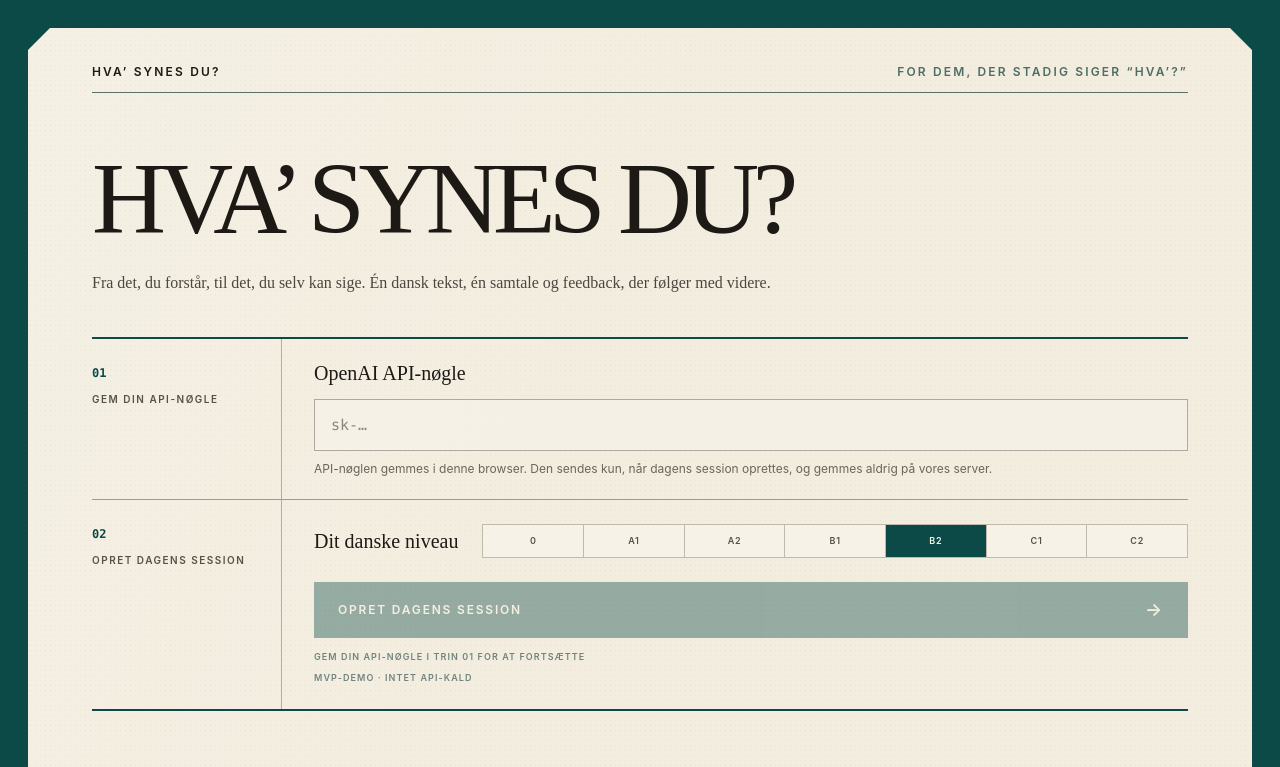
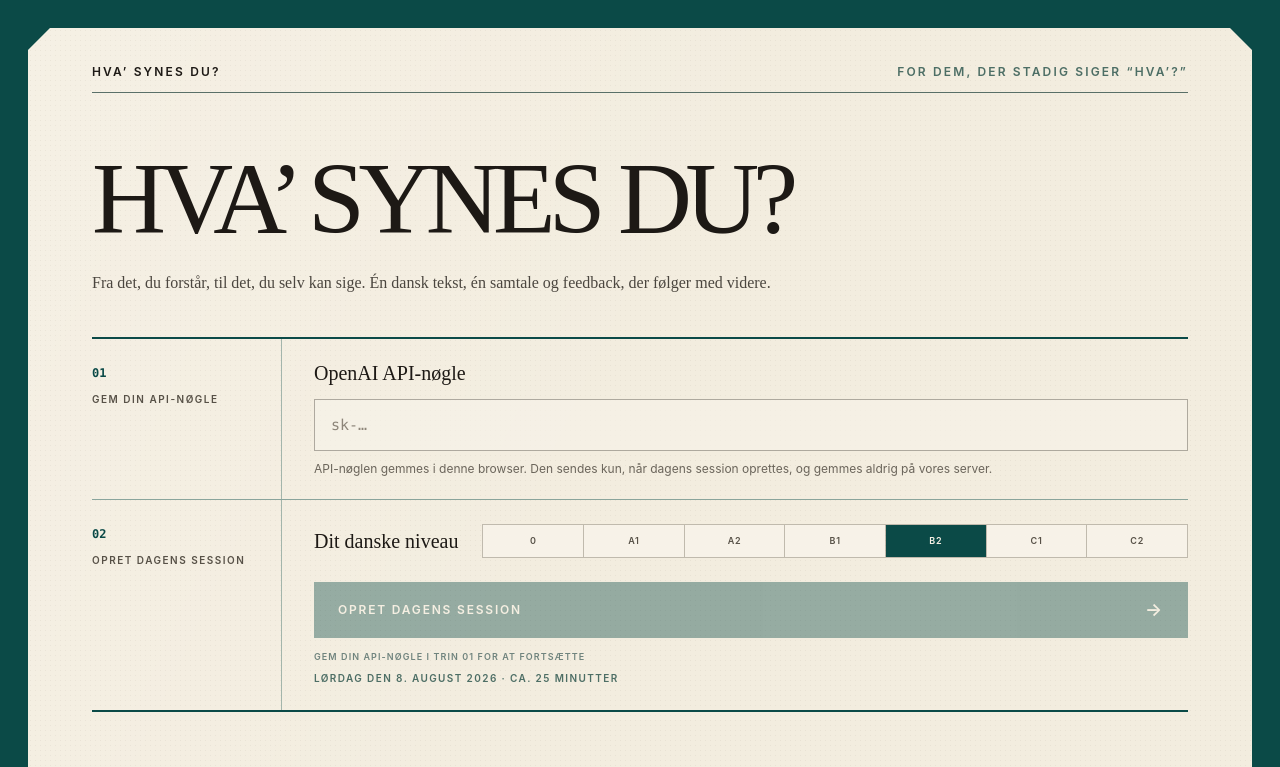
Before and after one commit to enhaohaotan/hvad-nu, a Next.js app: page /hvadsynesdu in a window 1280 px wide. Shown: the top 767 px of the page. Built offline with nearby package versions, Linux system fonts and the light colour scheme.

Commit message:
feat: show dated daily session label

```diff
--- a/app/hvadsynesdu/_components/setup-steps.tsx
+++ b/app/hvadsynesdu/_components/setup-steps.tsx
@@ -10,6 +10,7 @@ type SetupStepsProps = {
   isApiKeySaved: boolean;
   profile: LearnerProfile;
   session: LearningSession | null;
+  todayLabel: string;
   onApiKeyChange: (value: string) => void;
   onForgetApiKey: () => void;
   onProfileChange: (profile: LearnerProfile) => void;
@@ -22,6 +23,7 @@ export function SetupSteps({
   isApiKeySaved,
   profile,
   session,
+  todayLabel,
   onApiKeyChange,
   onForgetApiKey,
   onProfileChange,
@@ -110,8 +112,8 @@ export function SetupSteps({
               Gem din API-nøgle i trin 01 for at fortsætte
             </p>
           )}
-          <p className="mt-2 text-[9px] font-semibold uppercase tracking-[0.12em] text-[#70847e]">
-            MVP-demo · intet API-kald
+          <p className="mt-2 capitalize text-[10px] font-semibold uppercase tracking-[0.14em] text-[#4d6e65]">
+            {todayLabel} · ca. 25 minutter
           </p>
         </div>
       </div>
--- a/app/hvadsynesdu/hvad-synes-du.tsx
+++ b/app/hvadsynesdu/hvad-synes-du.tsx
@@ -36,6 +36,7 @@ export function HvadSynesDu() {
             isApiKeySaved={learning.isApiKeySaved}
             profile={learning.profile}
             session={session}
+            todayLabel={learning.todayLabel}
             onApiKeyChange={learning.updateApiKey}
             onForgetApiKey={learning.forgetApiKey}
             onProfileChange={learning.saveProfile}
--- a/app/hvadsynesdu/use-learning-session.ts
+++ b/app/hvadsynesdu/use-learning-session.ts
@@ -18,6 +18,7 @@ import type {
 
 export function useLearningSession() {
   const [hasLoaded, setHasLoaded] = useState(false);
+  const [todayLabel, setTodayLabel] = useState("I dag");
   const [session, setSession] = useState<LearningSession | null>(null);
   const [history, setHistory] = useState<LearningSession[]>([]);
   const [expressions, setExpressions] = useState<SavedExpression[]>([]);
@@ -76,6 +77,14 @@ export function useLearningSession() {
       setProfile(storedProfile ?? DEFAULT_PROFILE);
       setApiKey(storedApiKey);
       setIsApiKeySaved(Boolean(storedApiKey));
+      setTodayLabel(
+        new Intl.DateTimeFormat("da-DK", {
+          weekday: "long",
+          day: "numeric",
+          month: "long",
+          year: "numeric",
+        }).format(new Date()),
+      );
       setHasLoaded(true);
     });
 
@@ -354,6 +363,7 @@ export function useLearningSession() {
     setDraft,
     startDiscussion,
     startToday,
+    todayLabel,
     updateApiKey,
     forgetApiKey,
   };
```
